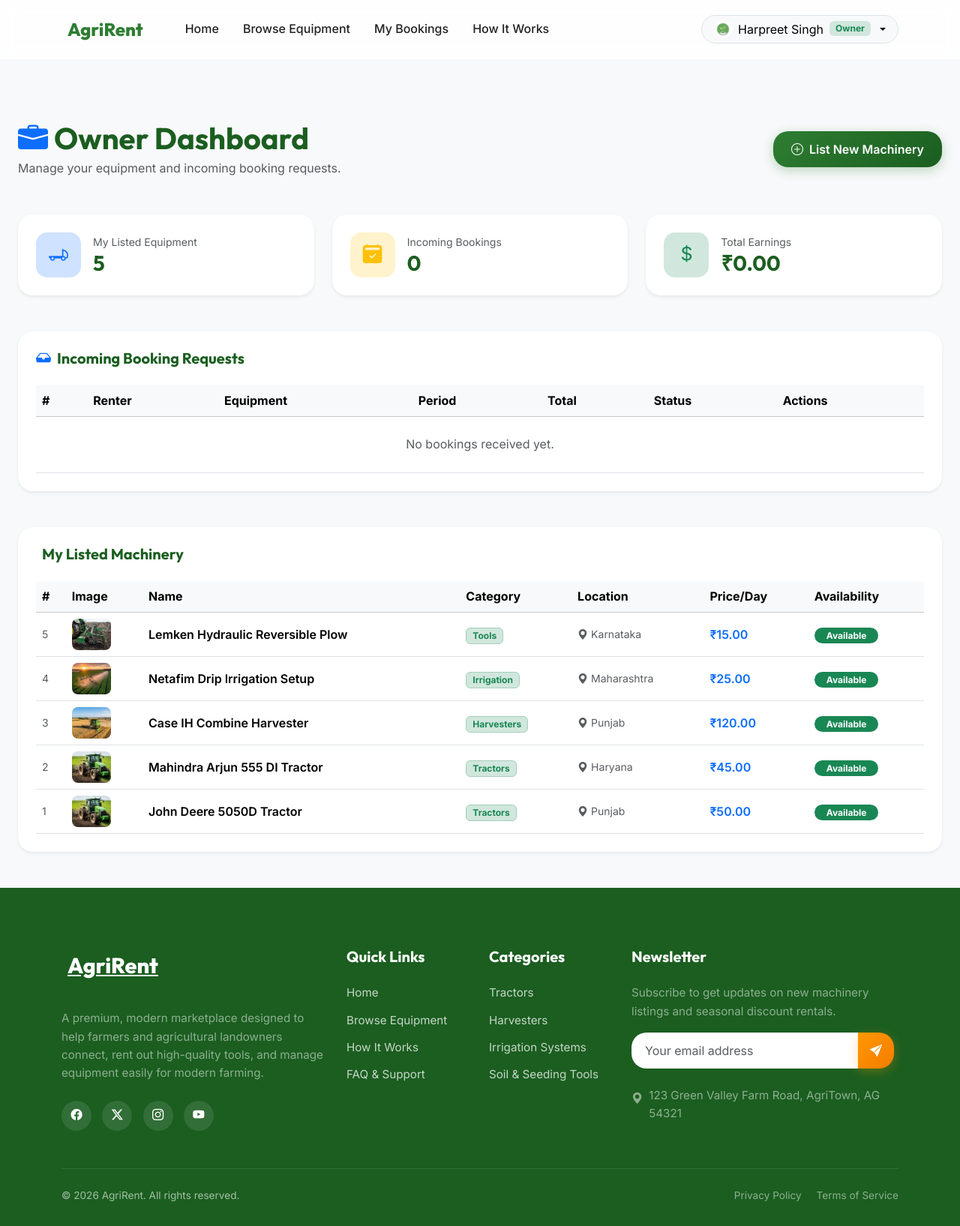
After one commit to itzxsrikanth/Agricultral-Equipment-Rental-App, a Flask app: page /owner/ in a window 1280 px wide. The commit adds this page. Shown: the whole page at 75% size. Run offline with Flask 3, Linux system fonts and the light colour scheme; a user stored in the database is signed in.

Commit message:
Added Owner Dashboard, Machinery Listing feature, and updated currency to INR

```diff
--- a/app.py
+++ b/app.py
@@ -10,6 +10,7 @@ from routes.equipment import equipment_bp
 from routes.booking import booking_bp
 from routes.admin import admin_bp
 from routes.profile import profile_bp
+from routes.owner import owner_bp
 
 def create_app():
     app = Flask(__name__)
@@ -40,6 +41,7 @@ def create_app():
     app.register_blueprint(booking_bp)
     app.register_blueprint(admin_bp)
     app.register_blueprint(profile_bp)
+    app.register_blueprint(owner_bp)
 
     # Register home page route
     @app.route('/')
--- a/models/equipment.py
+++ b/models/equipment.py
@@ -21,4 +21,4 @@ class Equipment(db.Model):
     bookings = db.relationship('Booking', backref='equipment', lazy=True)
 
     def __repr__(self):
-        return f"<Equipment {self.name} - ${self.price_per_day}/day>"
+        return f"<Equipment {self.name} - ₹{self.price_per_day}/day>"
--- a/routes/booking.py
+++ b/routes/booking.py
@@ -164,8 +164,8 @@ def download_invoice(booking_id):
             booking.start_date.strftime('%d %b %Y'),
             booking.end_date.strftime('%d %b %Y'),
             str(max((booking.end_date - booking.start_date).days, 1)),
-            f'${booking.equipment.price_per_day:.2f}',
-            f'${booking.total_price:.2f}',
+            f'₹{booking.equipment.price_per_day:.2f}',
+            f'₹{booking.total_price:.2f}',
         ],
     ]
     rental_table = Table(rental_data, colWidths=[110, 70, 60, 65, 65, 35, 55, 60])
@@ -185,7 +185,7 @@ def download_invoice(booking_id):
     elements.append(Spacer(1, 20))
 
     # Total amount
-    total_data = [['', '', '', '', '', '', 'Grand Total:', f'${booking.total_price:.2f}']]
+    total_data = [['', '', '', '', '', '', 'Grand Total:', f'₹{booking.total_price:.2f}']]
     total_table = Table(total_data, colWidths=[110, 70, 60, 65, 65, 35, 55, 60])
     total_table.setStyle(TableStyle([
         ('FONTNAME',   (6, 0), (-1, -1), 'Helvetica-Bold'),
--- /dev/null
+++ b/routes/owner.py
@@ -0,0 +1,128 @@
+import os
+from functools import wraps
+from flask import Blueprint, render_template, redirect, url_for, flash, abort, request, current_app
+from werkzeug.utils import secure_filename
+from flask_login import login_required, current_user
+from models import db
+from models.equipment import Equipment
+from models.booking import Booking
+
+owner_bp = Blueprint('owner', __name__, url_prefix='/owner')
+
+def owner_required(f):
+    @wraps(f)
+    def decorated(*args, **kwargs):
+        if not current_user.is_authenticated or current_user.role != 'owner':
+            abort(403)
+        return f(*args, **kwargs)
+    return decorated
+
+@owner_bp.route('/')
+@login_required
+@owner_required
+def dashboard():
+    # 1. Fetch equipment listed by the owner
+    my_equipment = Equipment.query.filter_by(owner_id=current_user.id).order_by(Equipment.created_at.desc()).all()
+
+    # 2. Fetch incoming bookings for the owner's equipment
+    equipment_ids = [eq.id for eq in my_equipment]
+    incoming_bookings = Booking.query.filter(Booking.equipment_id.in_(equipment_ids)).order_by(Booking.booking_date.desc()).all()
+
+    # 3. Calculate earnings (Approved, Paid, or Completed bookings)
+    earnings = sum([b.total_price for b in incoming_bookings if b.status in ['Approved', 'Paid', 'Completed']])
+
+    return render_template('owner/dashboard.html',
+                           my_equipment=my_equipment,
+                           incoming_bookings=incoming_bookings,
+                           earnings=earnings)
+
+@owner_bp.route('/booking/approve/<int:booking_id>', methods=['POST'])
+@login_required
+@owner_required
+def approve_booking(booking_id):
+    booking = db.session.get(Booking, booking_id)
+    if not booking:
+        abort(404)
+
+    # Verify the owner actually owns the equipment being booked
+    if booking.equipment.owner_id != current_user.id:
+        abort(403)
+
+    if booking.status != 'Pending':
+        flash('Only pending bookings can be approved.', 'error')
+        return redirect(url_for('owner.dashboard'))
+
+    booking.status = 'Approved'
+    db.session.commit()
+    flash(f'Booking #{booking.id} approved successfully.', 'success')
+    return redirect(url_for('owner.dashboard'))
+
+@owner_bp.route('/booking/reject/<int:booking_id>', methods=['POST'])
+@login_required
+@owner_required
+def reject_booking(booking_id):
+    booking = db.session.get(Booking, booking_id)
+    if not booking:
+        abort(404)
+
+    # Verify the owner actually owns the equipment being booked
+    if booking.equipment.owner_id != current_user.id:
+        abort(403)
+
+    if booking.status != 'Pending':
+        flash('Only pending bookings can be rejected.', 'error')
+        return redirect(url_for('owner.dashboard'))
+
+    booking.status = 'Rejected'
+    db.session.commit()
+    flash(f'Booking #{booking.id} has been rejected.', 'success')
+    return redirect(url_for('owner.dashboard'))
+
+@owner_bp.route('/equipment/add', methods=['GET', 'POST'])
+@login_required
+@owner_required
+def add_equipment():
+    if request.method == 'POST':
+        name = request.form.get('name', '').strip()
+        description = request.form.get('description', '').strip()
+        category = request.form.get('category')
+        location = request.form.get('location')
+        price = request.form.get('price_per_day')
+
+        if not name or not description or not category or not location or not price:
+            flash('All fields are required.', 'error')
+            return render_template('owner/add_equipment.html')
+
+        try:
+            price = float(price)
+        except ValueError:
+            flash('Invalid price.', 'error')
+            return render_template('owner/add_equipment.html')
+
+        # Handle image upload
+        image_file = request.files.get('image')
+        image_filename = 'default.jpg'
+
+        if image_file and image_file.filename != '':
+            filename = secure_filename(image_file.filename)
+            upload_path = os.path.join(current_app.root_path, 'static', 'images', filename)
+            image_file.save(upload_path)
+            image_filename = filename
+
+        new_equip = Equipment(
+            name=name,
+            description=description,
+            category=category,
+            location=location,
+            price_per_day=price,
+            image=image_filename,
+            owner_id=current_user.id,
+            availability=True
+        )
+        db.session.add(new_equip)
+        db.session.commit()
+
+        flash(f'Equipment "{name}" has been successfully listed!', 'success')
+        return redirect(url_for('owner.dashboard'))
+
+    return render_template('owner/add_equipment.html')
--- a/templates/admin/dashboard.html
+++ b/templates/admin/dashboard.html
@@ -68,7 +68,7 @@
                     <div class="stat-icon bg-info-subtle text-info"><i class="bi bi-currency-dollar"></i></div>
                     <div>
                         <div class="text-muted small">Total Revenue</div>
-                        <h3 class="fw-bold mb-0">${{ "%.2f"|format(total_revenue) }}</h3>
+                        <h3 class="fw-bold mb-0">₹{{ "%.2f"|format(total_revenue) }}</h3>
                     </div>
                 </div>
             </div>
@@ -108,7 +108,7 @@
                         <td><span class="fw-semibold">{{ b.user.name }}</span><br><span class="text-muted small">{{ b.user.email }}</span></td>
                         <td>{{ b.equipment.name }}</td>
                         <td class="small text-muted">{{ b.start_date.strftime('%d %b') }} — {{ b.end_date.strftime('%d %b %Y') }}</td>
-                        <td class="fw-semibold">${{ "%.2f"|format(b.total_price) }}</td>
+                        <td class="fw-semibold">₹{{ "%.2f"|format(b.total_price) }}</td>
                         <td>
                             <span class="status-pill
                                 {% if b.status == 'Pending' %}bg-warning-subtle text-warning
--- a/templates/admin/equipment.html
+++ b/templates/admin/equipment.html
@@ -36,7 +36,7 @@
                             <span class="badge bg-success-subtle text-success border border-success-subtle px-2 py-1">{{ eq.category }}</span>
                         </td>
                         <td class="text-muted small"><i class="bi bi-geo-alt-fill me-1"></i>{{ eq.location }}</td>
-                        <td class="fw-semibold text-primary">${{ "%.2f"|format(eq.price_per_day) }}</td>
+                        <td class="fw-semibold text-primary">₹{{ "%.2f"|format(eq.price_per_day) }}</td>
                         <td class="small text-muted">{{ eq.owner.name }}</td>
                         <td>
                             {% if eq.availability %}
--- a/templates/equipment.html
+++ b/templates/equipment.html
@@ -100,7 +100,7 @@
                                     <hr class="text-muted my-3 opacity-25">
                                     <div class="d-flex justify-content-between align-items-center mt-auto">
                                         <div>
-                                            <span class="h4 fw-bold text-primary mb-0">${{ "%.2f"|format(item.price_per_day) }}</span>
+                                            <span class="h4 fw-bold text-primary mb-0">₹{{ "%.2f"|format(item.price_per_day) }}</span>
                                             <span class="text-muted small">/day</span>
                                         </div>
                                         <a href="{{ url_for('equipment.equipment_detail', equipment_id=item.id) }}" class="btn btn-outline-success btn-sm px-3" style="border-radius: 20px;">
--- a/templates/history.html
+++ b/templates/history.html
@@ -41,7 +41,7 @@
                             <div class="col-md-2 p-4 text-center border-start-md bg-light-subtle h-100">
                                 <div class="mb-2">
                                     <div class="small text-muted">Total Cost</div>
-                                    <span class="h4 fw-bold text-primary">${{ "%.2f"|format(booking.total_price) }}</span>
+                                    <span class="h4 fw-bold text-primary">₹{{ "%.2f"|format(booking.total_price) }}</span>
                                 </div>
 
                                 <div class="d-flex flex-column gap-2 justify-content-center align-items-center mt-2">
--- a/templates/index.html
+++ b/templates/index.html
@@ -17,9 +17,11 @@
                     <a href="{{ url_for('equipment.list_equipment') }}" class="btn btn-accent-custom btn-lg px-4 py-3">
                         <i class="bi bi-search me-2"></i> Rent Equipment
                     </a>
-                    <a href="{{ url_for('auth.register') }}" class="btn btn-outline-light btn-lg px-4 py-3" style="border-radius: 30px; font-weight: 600;">
+                    {% if not current_user.is_authenticated or current_user.role == 'owner' %}
+                    <a href="{{ url_for('owner.add_equipment') if current_user.is_authenticated and current_user.role == 'owner' else url_for('auth.register') }}" class="btn btn-outline-light btn-lg px-4 py-3" style="border-radius: 30px; font-weight: 600;">
                         <i class="bi bi-plus-circle me-2"></i> List Your Machinery
                     </a>
+                    {% endif %}
                 </div>
             </div>
         </div>
--- a/templates/navbar.html
+++ b/templates/navbar.html
@@ -57,6 +57,13 @@
                                 </a>
                             </li>
                             <li><hr class="dropdown-divider"></li>
+                            {% elif current_user.role == 'owner' %}
+                            <li>
+                                <a class="dropdown-item py-2 px-3 d-flex align-items-center gap-2" href="{{ url_for('owner.dashboard') }}">
+                                    <i class="bi bi-briefcase-fill text-muted"></i> Owner Dashboard
+                                </a>
+                            </li>
+                            <li><hr class="dropdown-divider"></li>
                             {% endif %}
                             <li>
                                 <a class="dropdown-item py-2 px-3 d-flex align-items-center gap-2 text-danger" href="{{ url_for('auth.logout') }}">
--- /dev/null
+++ b/templates/owner/dashboard.html
@@ -0,0 +1,153 @@
+{% extends 'base.html' %}
+{% block title %}Owner Dashboard - AgriRent{% endblock %}
+
+{% block extra_css %}
+<style>
+.stat-card { border-radius: 20px; border: none; transition: transform 0.2s ease, box-shadow 0.2s ease; }
+.stat-card:hover { transform: translateY(-5px); box-shadow: 0 15px 35px rgba(46,125,50,0.12); }
+.stat-icon { width: 60px; height: 60px; border-radius: 15px; display: flex; align-items: center; justify-content: center; font-size: 1.6rem; }
+.status-pill { font-size: 0.72rem; font-weight: 600; letter-spacing: .5px; border-radius: 20px; padding: 4px 12px; }
+</style>
+{% endblock %}
+
+{% block content %}
+<div class="container-fluid py-5 mt-5 px-4">
+    <div class="pt-3 mb-5 d-flex align-items-center justify-content-between flex-wrap gap-3">
+        <div>
+            <h2 class="display-6 fw-bold mb-1"><i class="bi bi-briefcase-fill text-primary me-2"></i>Owner Dashboard</h2>
+            <p class="text-muted mb-0">Manage your equipment and incoming booking requests.</p>
+        </div>
+        <div class="d-flex gap-2">
+            <a href="{{ url_for('owner.add_equipment') }}" class="btn btn-primary-custom px-4" style="border-radius:20px;">
+                <i class="bi bi-plus-circle me-1"></i> List New Machinery
+            </a>
+        </div>
+    </div>
+
+    <!-- Stat Cards -->
+    <div class="row g-4 mb-5">
+        <div class="col-xl-4 col-md-6">
+            <div class="card stat-card shadow-sm p-4 h-100">
+                <div class="d-flex align-items-center gap-3">
+                    <div class="stat-icon bg-primary-subtle text-primary"><i class="bi bi-truck-flatbed"></i></div>
+                    <div>
+                        <div class="text-muted small">My Listed Equipment</div>
+                        <h3 class="fw-bold mb-0">{{ my_equipment|length }}</h3>
+                    </div>
+                </div>
+            </div>
+        </div>
+        <div class="col-xl-4 col-md-6">
+            <div class="card stat-card shadow-sm p-4 h-100">
+                <div class="d-flex align-items-center gap-3">
+                    <div class="stat-icon bg-warning-subtle text-warning"><i class="bi bi-calendar2-check-fill"></i></div>
+                    <div>
+                        <div class="text-muted small">Incoming Bookings</div>
+                        <h3 class="fw-bold mb-0">{{ incoming_bookings|length }}</h3>
+                    </div>
+                </div>
+            </div>
+        </div>
+        <div class="col-xl-4 col-md-6">
+            <div class="card stat-card shadow-sm p-4 h-100">
+                <div class="d-flex align-items-center gap-3">
+                    <div class="stat-icon bg-success-subtle text-success"><i class="bi bi-currency-dollar"></i></div>
+                    <div>
+                        <div class="text-muted small">Total Earnings</div>
+                        <h3 class="fw-bold mb-0">₹{{ "%.2f"|format(earnings) }}</h3>
+                    </div>
+                </div>
+            </div>
+        </div>
+    </div>
+
+    <!-- Incoming Bookings -->
+    <div class="card border-0 shadow-sm p-4 mb-5" style="border-radius:20px;">
+        <h5 class="fw-bold mb-4"><i class="bi bi-inbox-fill text-primary me-2"></i>Incoming Booking Requests</h5>
+        <div class="table-responsive">
+            <table class="table table-hover align-middle mb-0">
+                <thead class="table-light">
+                    <tr>
+                        <th>#</th><th>Renter</th><th>Equipment</th><th>Period</th><th>Total</th><th>Status</th><th>Actions</th>
+                    </tr>
+                </thead>
+                <tbody>
+                {% for b in incoming_bookings %}
+                    <tr>
+                        <td class="text-muted small">{{ b.id }}</td>
+                        <td><span class="fw-semibold">{{ b.user.name }}</span><br><span class="text-muted small">{{ b.user.phone }}</span></td>
+                        <td>{{ b.equipment.name }}</td>
+                        <td class="small text-muted">{{ b.start_date.strftime('%d %b') }} — {{ b.end_date.strftime('%d %b %Y') }}</td>
+                        <td class="fw-semibold">₹{{ "%.2f"|format(b.total_price) }}</td>
+                        <td>
+                            <span class="status-pill
+                                {% if b.status == 'Pending' %}bg-warning-subtle text-warning
+                                {% elif b.status in ['Approved','Paid','Completed'] %}bg-success-subtle text-success
+                                {% else %}bg-danger-subtle text-danger{% endif %}">
+                                {{ b.status }}
+                            </span>
+                        </td>
+                        <td>
+                            {% if b.status == 'Pending' %}
+                            <form method="POST" action="{{ url_for('owner.approve_booking', booking_id=b.id) }}" class="d-inline">
+                                <button class="btn btn-sm btn-success py-1 px-3" style="border-radius:15px;" type="submit">Approve</button>
+                            </form>
+                            <form method="POST" action="{{ url_for('owner.reject_booking', booking_id=b.id) }}" class="d-inline ms-1">
+                                <button class="btn btn-sm btn-outline-danger py-1 px-3" style="border-radius:15px;" type="submit">Reject</button>
+                            </form>
+                            {% else %}
+                            <span class="text-muted small">—</span>
+                            {% endif %}
+                        </td>
+                    </tr>
+                {% else %}
+                    <tr><td colspan="7" class="text-center text-muted py-4">No bookings received yet.</td></tr>
+                {% endfor %}
+                </tbody>
+            </table>
+        </div>
+    </div>
+
+    <!-- My Listed Machinery -->
+    <div class="card border-0 shadow-sm p-4" style="border-radius:20px;">
+        <h5 class="fw-bold mb-4"><i class="bi bi-tractor text-primary me-2"></i>My Listed Machinery</h5>
+        <div class="table-responsive">
+            <table class="table table-hover align-middle mb-0">
+                <thead class="table-light">
+                    <tr>
+                        <th>#</th><th>Image</th><th>Name</th><th>Category</th>
+                        <th>Location</th><th>Price/Day</th><th>Availability</th>
+                    </tr>
+                </thead>
+                <tbody>
+                {% for eq in my_equipment %}
+                    <tr>
+                        <td class="text-muted small">{{ eq.id }}</td>
+                        <td>
+                            <img src="{{ url_for('static', filename='images/' + eq.image) }}" alt="{{ eq.name }}"
+                                 style="width:52px;height:42px;object-fit:cover;border-radius:8px;">
+                        </td>
+                        <td><span class="fw-semibold">{{ eq.name }}</span></td>
+                        <td>
+                            <span class="badge bg-success-subtle text-success border border-success-subtle px-2 py-1">{{ eq.category }}</span>
+                        </td>
+                        <td class="text-muted small"><i class="bi bi-geo-alt-fill me-1"></i>{{ eq.location }}</td>
+                        <td class="fw-semibold text-primary">₹{{ "%.2f"|format(eq.price_per_day) }}</td>
+                        <td>
+                            {% if eq.availability %}
+                                <span class="badge bg-success rounded-pill px-3">Available</span>
+                            {% else %}
+                                <span class="badge bg-secondary rounded-pill px-3">Disabled</span>
+                            {% endif %}
+                        </td>
+                    </tr>
+                {% else %}
+                    <tr><td colspan="7" class="text-center text-muted py-4">You have not listed any machinery.</td></tr>
+                {% endfor %}
+                </tbody>
+            </table>
+        </div>
+    </div>
+
+</div>
+{% endblock %}
```
Also changed, not shown: templates/equipment_detail.html (+9 -9 lines), templates/owner/add_equipment.html (added, +76 -0 lines).
